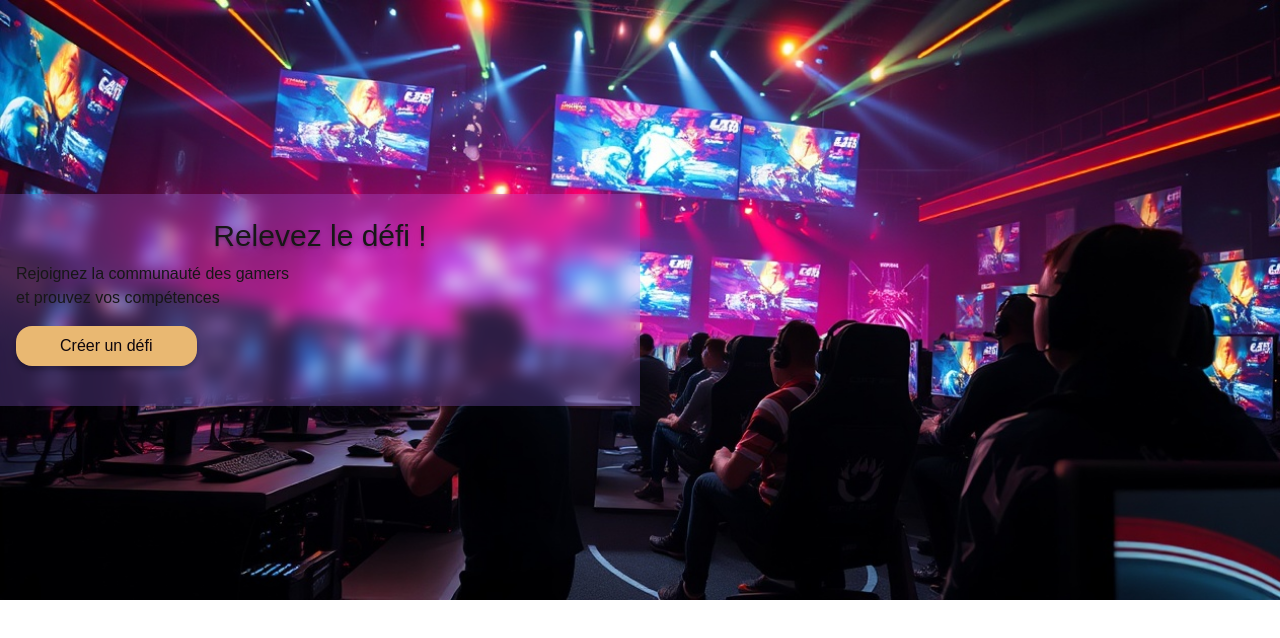
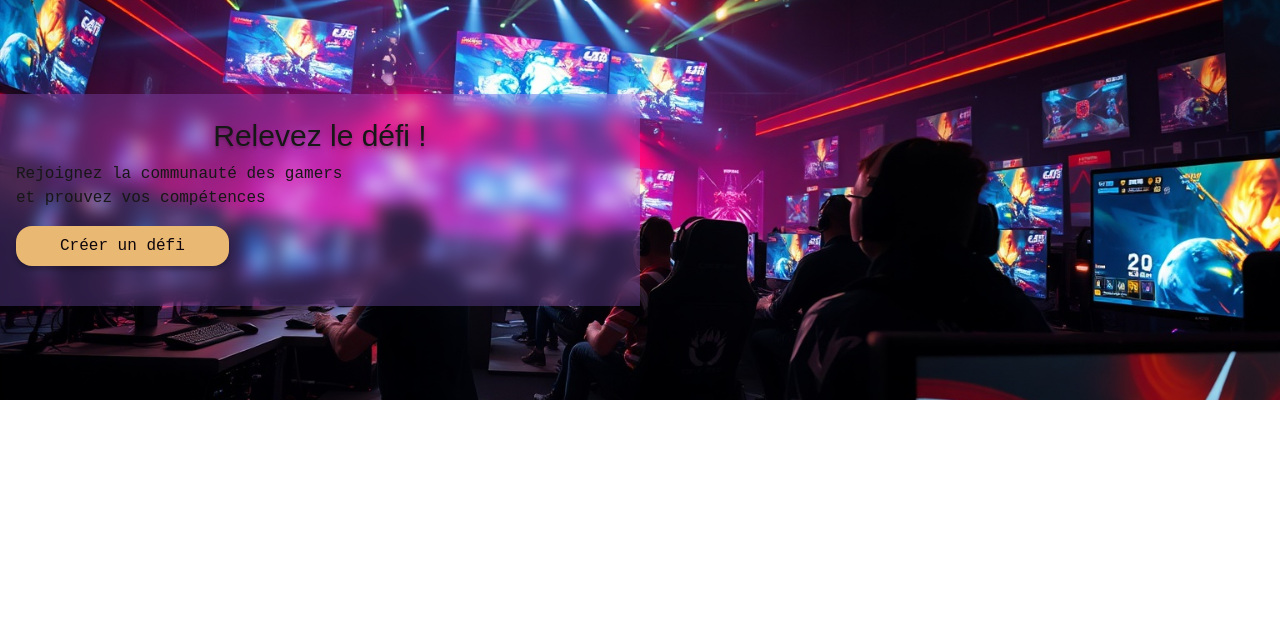
Before and after one commit to cedricrgt/questarena, a Next.js app in the folder frontend/: page / in a window 1280 px wide. Shown: the top 638 px of the page. Built offline with nearby package versions, Linux system fonts and the light colour scheme.

Commit message:
add the title and text fonts

```diff
--- a/frontend/src/app/components/hero/Hero.tsx
+++ b/frontend/src/app/components/hero/Hero.tsx
@@ -2,7 +2,7 @@ import Button from "../button/button";
 
 const Hero = () => {
   return (
-    <section className="w-full h-[75vh] bg-[url(/hero/hero.webp)] bg-no-repeat bg-cover bg-center md:bg-left grid grid-cols-1 md:grid-cols-2 items-center justify-center relative">
+    <section className="w-full h-[50vh] bg-[url(/hero/hero.webp)] bg-no-repeat bg-cover bg-center md:bg-left grid grid-cols-1 md:grid-cols-2 items-center justify-center relative">
       <div className="span-col-1 items-center justify-center w-4/5 md:w-full max-w-[90rem] mx-auto px-4 relative z-10 bg-secondary/25 backdrop-blur-sm py-6 ">
         <h1 className="text-3xl text-center pb-2 text-shadow-lg">
           Relevez le défi !
@@ -12,7 +12,7 @@ const Hero = () => {
         <Button
           label="Créer un défi"
           variant="cta"
-          className="rounded-2xl px-11 my-4"
+          className="rounded-2xl px-11 my-4 self-center"
         />
       </div>
     </section>
--- a/frontend/src/app/globals.css
+++ b/frontend/src/app/globals.css
@@ -1,4 +1,5 @@
 @import "tailwindcss";
+@import url("https://fonts.googleapis.com/css2?family=Raleway:ital,wght@0,100..900;1,100..900&family=Roboto+Mono:ital,wght@0,100..700;1,100..700&display=swap");
 
 :root {
   --background: #ffffff;
@@ -34,3 +35,17 @@ body {
   color: var(--foreground);
   font-family: Arial, Helvetica, sans-serif;
 }
+
+h1,
+h2,
+h3,
+h4,
+h5,
+h6 {
+  font-family: "Raleway", sans-serif;
+}
+p,
+span,
+div {
+  font-family: "Roboto Mono", monospace;
+}
```
